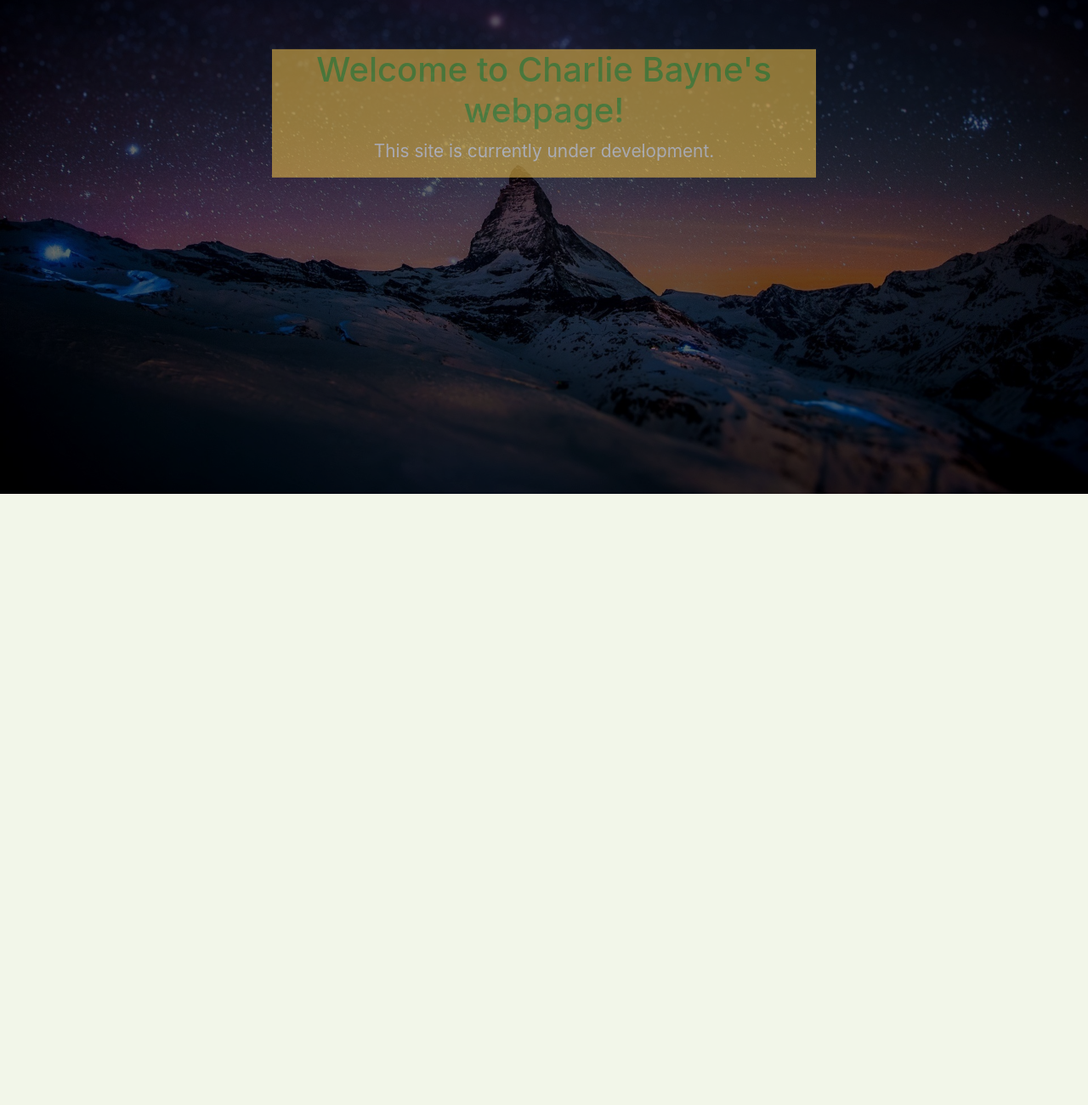
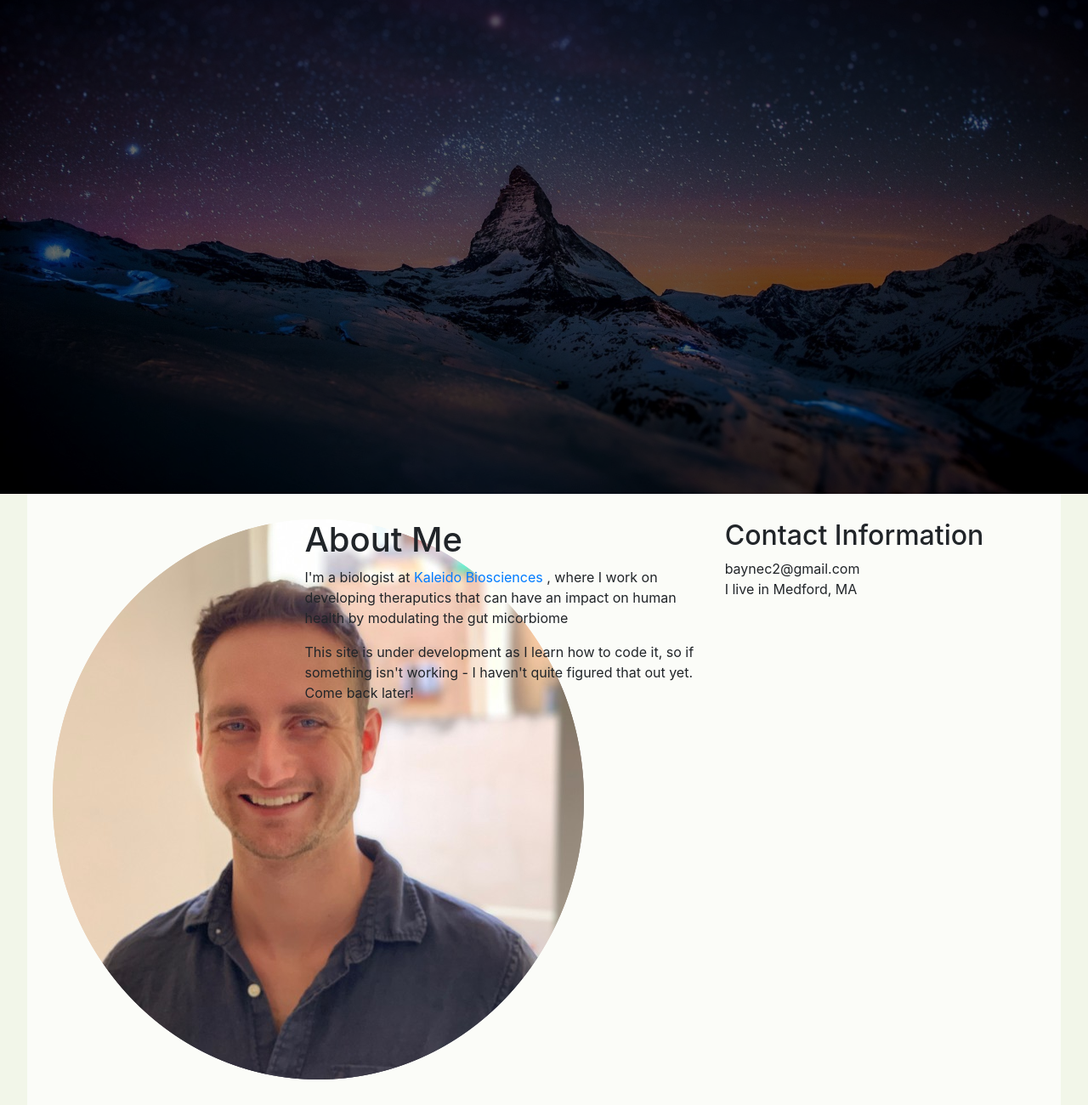
Before and after one commit to baynec2/baynec2.github.io, a plain HTML site: page index.html in a window 1280 px wide. Shown: the part 275-1575 px from the top of the page at 85% size. Before the commit the page ends 856 px from the top, so only its background shows below. Drawn offline with nearby package versions, Linux system fonts and the light colour scheme.

Commit message:
changed container main

```diff
--- a/index.html
+++ b/index.html
@@ -33,14 +33,29 @@
     </div>
   </nav>
 
-  <header class="page-header header container-fluid">	  <div class="container main">
+  <header class="page-header header container-fluid">
   		<div class="overlay"></div>
-  		<div class="description">
-  			<h1>Welcome to Charlie Bayne's webpage!</h1>
-  			<p>This site is currently under development.</p>
-  		</div>
-  	</header>
+  		<div class="description"></div>
+  </header>
 
+  <div class="container main">
+
+    <div class="row">
+      <div class="col-sm-3">
+        <img src="images/profile.png" class="img-responsive img-circle center">
+      </div>
+      <div class="col-sm-5">
+        <h1>About Me</h1>
+        <p>I'm a biologist at <a href="https://kaleido.com/">Kaleido Biosciences </a>, where I work on developing theraputics that can have an impact on human health by modulating the gut micorbiome </p>
+        <p> This site is under development as I learn how to code it, so if something isn't working - I haven't quite figured that out yet. Come back later! </p>
+      </div>
+      <div class="col-sm-4">
+        <h2>Contact Information</h2>
+        <p>baynec2@gmail.com<br>
+        I live in Medford, MA
+    </div>
+  </div>
+</div>
 
 <script src="https://code.jquery.com/jquery-3.3.1.slim.min.js" integrity="sha384-q8i/X+965DzO0rT7abK41JStQIAqVgRVzpbzo5smXKp4YfRvH+8abtTE1Pi6jizo" crossorigin="anonymous"></script>
 <script src="https://stackpath.bootstrapcdn.com/bootstrap/4.1.3/js/bootstrap.min.js" integrity="sha384-ChfqqxuZUCnJSK3+MXmPNIyE6ZbWh2IMqE241rYiqJxyMiZ6OW/JmZQ5stwEULTy" crossorigin="anonymous"></script>
--- a/main.css
+++ b/main.css
@@ -52,3 +52,8 @@ body {
   font-size: 1.3rem;
   line-height: 1.5;
 }
+.main {
+    padding: 30px;
+    background-color: rgba(255, 255, 255, 0.7);
+    max-width: 95%
+  }
```
